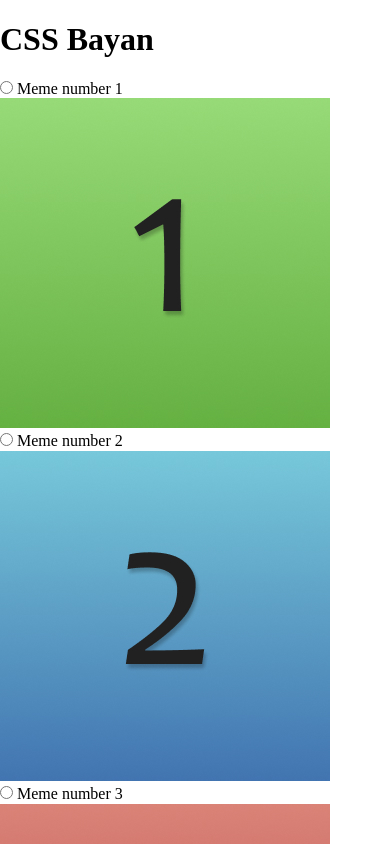
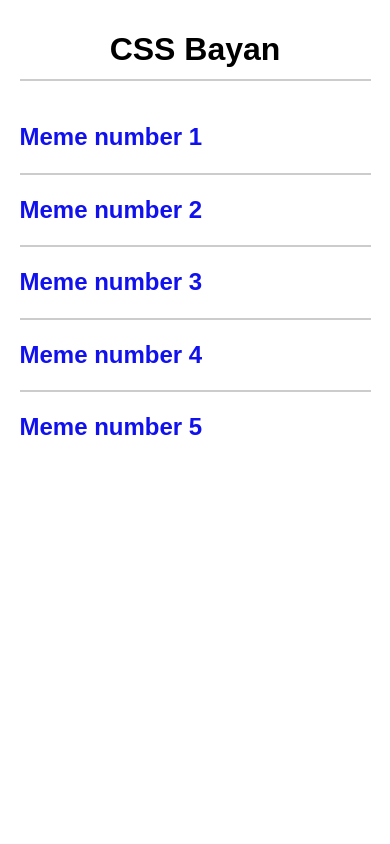
Before and after one commit to mnogozadachniy/cssBayan, a plain HTML site: page cssBayan/index.html in a window 390 px wide. Shown: the top 844 px of the page. Drawn offline with nearby package versions, Linux system fonts and the light colour scheme.

Commit message:
feat: add mobile styles and google icon (Sun, Mar 12, 2023 01:25:00 PM)

```diff
--- a/cssBayan/index.html
+++ b/cssBayan/index.html
@@ -7,6 +7,8 @@
   <meta name="viewport" content="width=device-width, initial-scale=1.0">
   <link rel="stylesheet" href="normalize.css">
   <link rel="stylesheet" href="style.css">
+  <link rel="stylesheet"
+    href="https://fonts.googleapis.com/css2?family=Material+Symbols+Outlined:opsz,wght,FILL,GRAD@48,400,0,0" />
   <title>cssBayan :: RS.School 23Q1</title>
 </head>
 
@@ -21,6 +23,9 @@
         <input type="radio" id="meme1" name="memes">
         <label class="meme-label" for="meme1">
           <span>Meme number 1</span>
+          <span class="material-symbols-outlined">
+            add
+          </span>
         </label>
         <div class="meme-inner">
           <img src="./assets/1.jpg" alt="Meme 1">
@@ -31,6 +36,9 @@
         <input type="radio" id="meme2" name="memes">
         <label class="meme-label" for="meme2">
           <span>Meme number 2</span>
+          <span class="material-symbols-outlined">
+            add
+          </span>
         </label>
         <div class="meme-inner">
           <img src="./assets/2.jpg" alt="Meme 2">
@@ -41,6 +49,9 @@
         <input type="radio" id="meme3" name="memes">
         <label class="meme-label" for="meme3">
           <span>Meme number 3</span>
+          <span class="material-symbols-outlined">
+            add
+          </span>
         </label>
         <div class="meme-inner">
           <img src="./assets/3.jpg" alt="Meme 3">
@@ -51,6 +62,9 @@
         <input type="radio" id="meme4" name="memes">
         <label class="meme-label" for="meme4">
           <span>Meme number 4</span>
+          <span class="material-symbols-outlined">
+            add
+          </span>
         </label>
         <div class="meme-inner">
           <img src="./assets/4.jpg" alt="Meme 4">
@@ -61,6 +75,9 @@
         <input type="radio" id="meme5" name="memes">
         <label class="meme-label" for="meme5">
           <span>Meme number 5</span>
+          <span class="material-symbols-outlined">
+            add
+          </span>
         </label>
         <div class="meme-inner">
           <img src="./assets/5.jpg" alt="Meme 5">
--- a/cssBayan/style.css
+++ b/cssBayan/style.css
@@ -0,0 +1,71 @@
+.main {
+  display: flex;
+  justify-content: center;
+  font-family: Arial, Helvetica, sans-serif;
+}
+
+.container {
+  width: 90%;
+}
+
+input {
+  display: none;
+}
+
+.title {
+  line-height: 180%;
+  border-bottom: 0.3vh solid #ccc;
+  text-align: center;
+}
+
+.memes {
+  overflow: hidden;
+}
+
+.meme {
+  border-bottom: 0.3vh solid #ccc;
+  overflow: hidden;
+  margin: 1rem 0;
+}
+
+.meme:last-child {
+  border-bottom: none;
+}
+
+.meme-label {
+  font-size: 1.5rem;
+  line-height: 160%;
+  font-weight: 700;
+  display: flex;
+  justify-content: space-between;
+  align-items: center;
+  color: #11E;
+}
+
+.meme-label span:last-child {
+  display: none;
+  transition: transform 300ms ease-in-out;
+}
+
+.meme-inner {
+  transition: all 300ms ease-in-out;
+  max-height: 0;
+}
+
+.meme-inner img {
+  display: block;
+  margin: 1rem auto;
+  width: 80%;
+}
+
+input:checked~.meme-label {
+  color: #000;
+}
+
+input:checked~.meme-inner {
+  max-height: 100vh;
+}
+
+input:checked~.meme-label span:last-child {
+  transform: rotate(135deg);
+}
```
